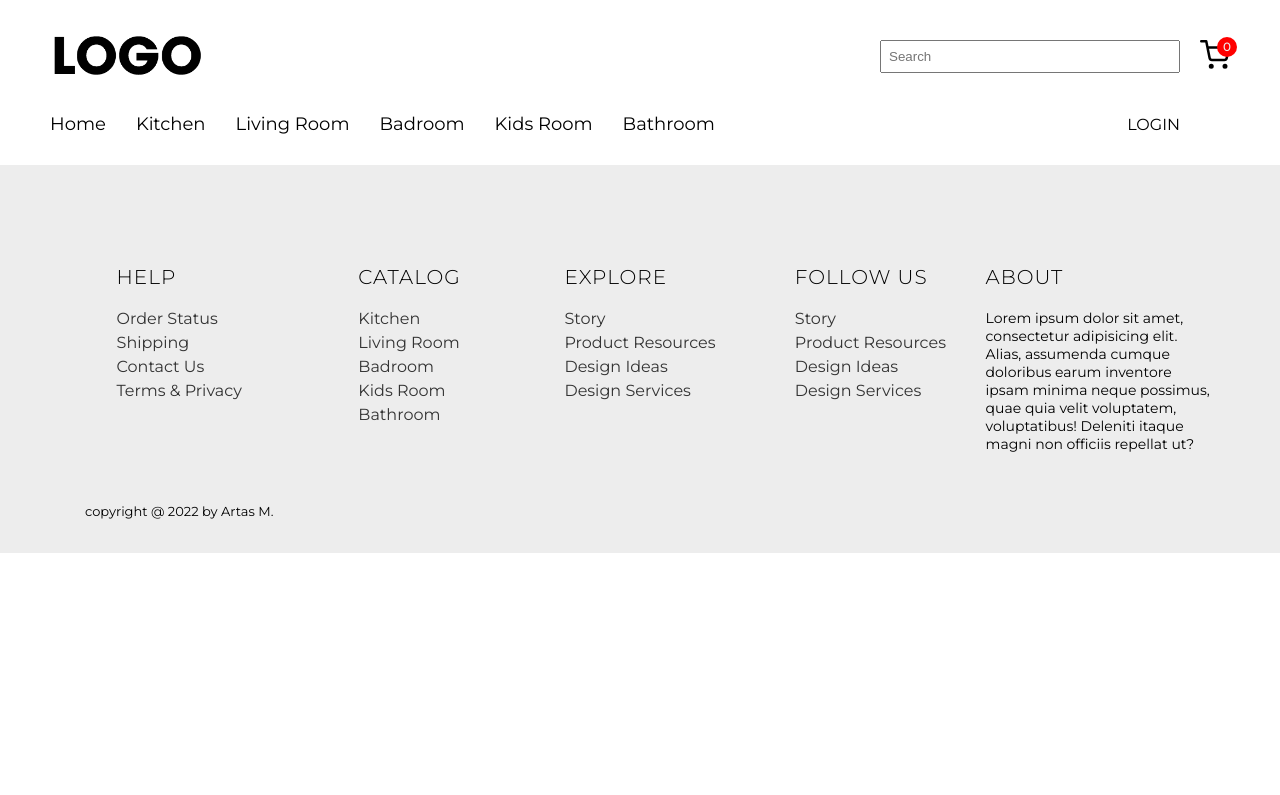
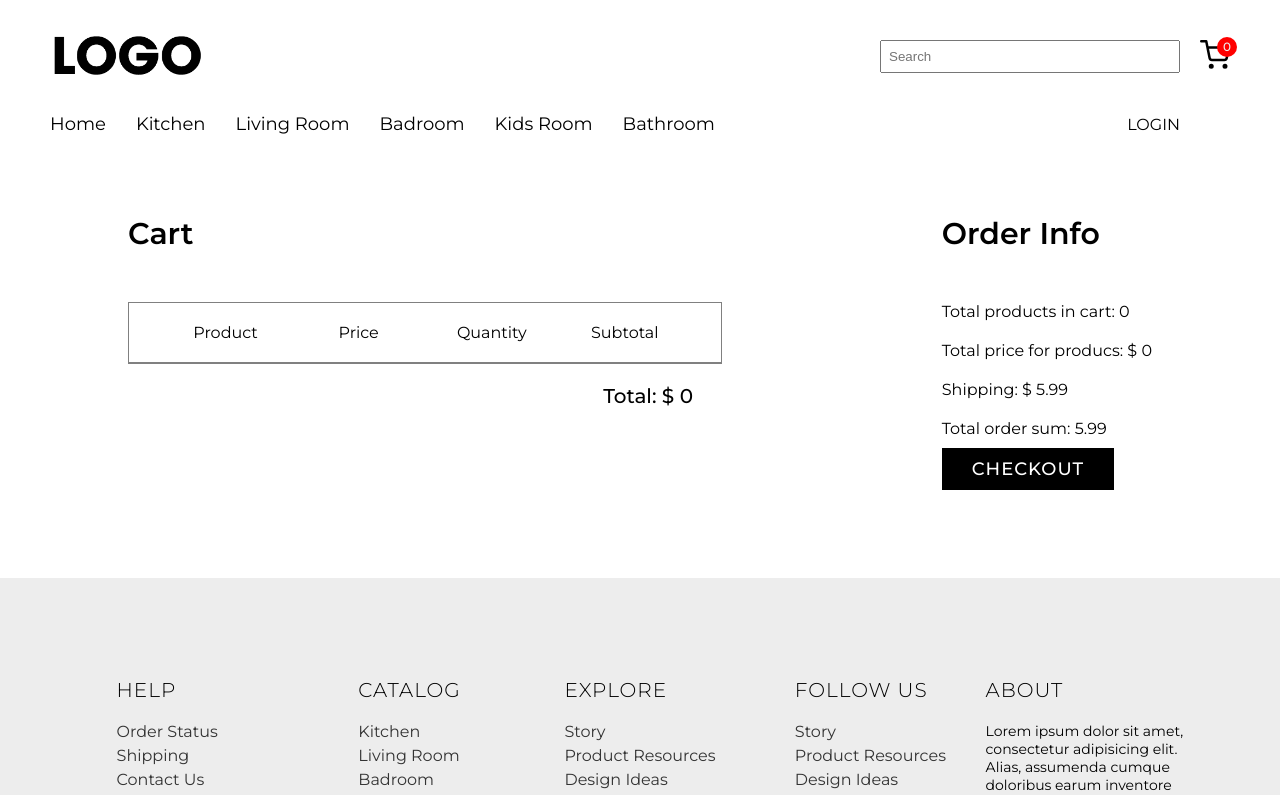
Before and after one commit to saturnas5/shop, a React (Create React App) app: page /cart in a window 1280 px wide. Shown: the top 795 px of the page. Built offline with nearby package versions, Linux system fonts and the light colour scheme.

Commit message:
added cart page

```diff
--- a/src/components/Filter/style.scss
+++ b/src/components/Filter/style.scss
@@ -69,7 +69,7 @@
     &-label {
       position: absolute;
       top: -15%;
-      left: 8%;
+      left: 7%;
       background-color: #ffffff;
       padding: 0 .5rem;
     }
--- a/src/css/style.css
+++ b/src/css/style.css
@@ -416,7 +416,7 @@ body {
   .filter__min-price-label {
     position: absolute;
     top: -15%;
-    left: 8%;
+    left: 7%;
     background-color: #ffffff;
     padding: 0 .5rem; }
   .filter__max-price-input {
@@ -615,3 +615,73 @@ body {
   .product-details__more-info {
     grid-column: 2 / 4;
     padding: 4rem; }
+
+.cart {
+  display: grid;
+  grid-template-columns: 10vw repeat(5, 1fr) 10vw; }
+  .cart__product-box {
+    grid-column: 2 / 5;
+    padding-right: 2rem;
+    padding-bottom: 15rem;
+    padding-top: 5rem; }
+  .cart__cart-title {
+    margin-bottom: 5rem;
+    font-size: 3rem; }
+  .cart__cart-table {
+    display: grid;
+    grid-template-columns: repeat(4, 1fr); }
+    .cart__cart-table-header {
+      display: grid;
+      grid-template-columns: repeat(4, 1fr);
+      grid-column: 1 / -1;
+      justify-items: center;
+      font-size: 1.6rem;
+      border: 1px solid grey;
+      padding: 2rem 3rem; }
+      .cart__cart-table-header-product {
+        grid-column: 1 / 2; }
+      .cart__cart-table-header-price {
+        grid-column: 2 / 3; }
+      .cart__cart-table-header-quantity {
+        grid-column: 3 / 4; }
+      .cart__cart-table-header-subtotal {
+        grid-column: 4 / 5; }
+    .cart__cart-table-data {
+      grid-column: 1 / -1;
+      border-bottom: 1px solid grey; }
+      .cart__cart-table-data-product {
+        display: grid;
+        grid-template-columns: repeat(4, 1fr);
+        padding: 2rem 3rem;
+        justify-items: center;
+        font-size: 1.4rem; }
+        .cart__cart-table-data-product-name {
+          display: flex;
+          align-items: center;
+          gap: 1rem; }
+          .cart__cart-table-data-product-name img {
+            width: 30%;
+            display: block; }
+  .cart__cart-total {
+    font-size: 2rem;
+    font-weight: 500;
+    grid-column: 4 / 5;
+    justify-self: center;
+    padding: 2rem 0; }
+  .cart__cart-info {
+    grid-column: 5 / 7;
+    justify-self: end;
+    padding-left: 2rem;
+    padding-top: 5rem;
+    font-size: 1.6rem; }
+    .cart__cart-info-text {
+      margin-bottom: 2rem; }
+    .cart__cart-info-checkout {
+      text-decoration: none;
+      background-color: black;
+      color: #ffffff;
+      padding: 1rem 3rem;
+      font-size: 1.8rem;
+      font-weight: 500;
+      letter-spacing: 1px;
+      text-transform: uppercase; }
--- a/src/pages/Cart/index.js
+++ b/src/pages/Cart/index.js
@@ -1,10 +1,70 @@
-import React from "react";
+import React, {useContext} from "react";
+import {Context as CartContext} from '../../context/cartContext';
+import {Link} from 'react-router-dom';
 
 const Cart = () => {
+    const {state: {cart}} = useContext(CartContext);
+
+    let totalPrice = cart.reduce((total, item) => {
+        return total + item.quantity * item.price
+    }, 0)
+
+    let totalQuantity = cart.reduce((total, item) => {
+        return total + item.quantity
+    }, 0)
+
     return (
         <>
             <div className="cart">
-
+                <div className="cart__product-box">
+                    <h3 className="cart__cart-title">
+                        Cart
+                    </h3>
+                    <div className="cart__cart-table">
+                        <div className="cart__cart-table-header">
+                            <span className="cart__cart-table-header-product">Product</span>
+                            <span className="cart__cart-table-header-price">Price</span>
+                            <span className="cart__cart-table-header-quantity">Quantity</span>
+                            <span className="cart__cart-table-header-subtotal">Subtotal</span>
+                        </div>
+                        <div className="cart__cart-table-data">
+                            {cart.map(item => {
+                                return (
+                                    <div className="cart__cart-table-data-product" key={item.id}>
+                                        <div className="cart__cart-table-data-product-name">
+                                            <img src={item.images[0]} alt={item.title}/>
+                                            <span>{item.title}</span>
+                                        </div>
+                                        <span>$ {item.price}</span>
+                                        <span>{item.quantity}</span>
+                                        <span>$ {item.quantity * item.price}</span>
+                                    </div>
+                                )
+                            })}
+                        </div>
+                        <div className="cart__cart-total">
+                            <span>Total: $ {totalPrice}</span>
+                        </div>
+                    </div>
+                </div>
+                <div className="cart__cart-info">
+                    <h3 className="cart__cart-title">
+                        Order Info
+                    </h3>
+                    <div className="cart__cart-info-text">
+                        <span>Total products in cart: {totalQuantity}</span>
+                    </div>
+                    <div className="cart__cart-info-text">
+                        <span>Total price for producs: $ {totalPrice}</span>
+                    </div>
+                    <div className="cart__cart-info-text">
+                        <span>Shipping: $ 5.99</span>
+                    </div>
+                    <div className="cart__cart-info-text">
+                        <span>Total order sum: {totalPrice + 5.99}</span>
+                    </div>
+                    <Link className="cart__cart-info-checkout" to='/'>checkout</Link>
+                </div>
             </div>
         </>
     )
--- a/src/pages/Cart/style.scss
+++ b/src/pages/Cart/style.scss
@@ -0,0 +1,101 @@
+.cart {
+  display: grid;
+  grid-template-columns: 10vw repeat(5, 1fr) 10vw;
+
+  &__product-box {
+    grid-column: 2 / 5;
+    padding-right: 2rem;
+    padding-bottom: 15rem;
+    padding-top: 5rem;
+  }
+
+  &__cart-title {
+    margin-bottom: 5rem;
+    font-size: 3rem;
+  }
+
+  &__cart-table {
+    display: grid;
+    grid-template-columns: repeat(4, 1fr);
+
+
+    &-header {
+      display: grid;
+      grid-template-columns: repeat(4, 1fr);
+      grid-column: 1 / -1;
+      justify-items: center;
+      font-size: 1.6rem;
+      border: 1px solid grey;
+      padding: 2rem 3rem;
+
+      &-product {
+        grid-column: 1 / 2;
+      }
+      &-price {
+        grid-column: 2 / 3;
+      }
+      &-quantity {
+        grid-column: 3 / 4;
+      }
+      &-subtotal {
+        grid-column: 4 / 5;
+      }
+    }
+
+    &-data {
+      grid-column: 1 / -1;
+      border-bottom: 1px solid grey;
+
+      &-product {
+        display: grid;
+        grid-template-columns: repeat(4, 1fr);
+        padding: 2rem 3rem;
+        justify-items: center;
+        font-size: 1.4rem;
+
+        &-name {
+          display: flex;
+          align-items: center;
+          gap: 1rem;
+
+          & img {
+            width: 30%;
+            display: block;
+          }
+        }
+      }
+    }
+  }
+
+  &__cart-total {
+    font-size: 2rem;
+    font-weight: 500;
+    grid-column: 4 / 5;
+    justify-self: center;
+    padding: 2rem 0;
+  }
+
+  &__cart-info {
+    grid-column: 5 / 7;
+    justify-self: end;
+    padding-left: 2rem;
+    padding-top: 5rem;
+    font-size: 1.6rem;
+
+    &-text {
+      margin-bottom: 2rem;
+    }
+
+    &-checkout {
+      text-decoration: none;
+      background-color: black;
+      color: #ffffff;
+      padding: 1rem 3rem;
+      font-size: 1.8rem;
+      font-weight: 500;
+      letter-spacing: 1px;
+      text-transform: uppercase;
+    }
+
+  }
+}
--- a/src/pages/ProductDetails/index.js
+++ b/src/pages/ProductDetails/index.js
@@ -66,18 +66,18 @@ const ProductDetails = () => {
                     </button>
                 </div>
             </div>
-            <div className="product-details__more-info">
-                <Link to={`${match.url}/details`}>testas</Link>
-                <Link to={`${match.url}/reviews`}>testas2</Link>
-                <Switch>
-                    <Route exact path={`${match.path}/details`}>
-                        <p>labas</p>
-                    </Route>
-                    <Route exact path={`${match.path}/reviews`}>
-                        <p>ate</p>
-                    </Route>
-                </Switch>
-            </div>
+            {/*<div className="product-details__more-info">*/}
+            {/*    <Link to={`${match.url}/details`}>testas</Link>*/}
+            {/*    <Link to={`${match.url}/reviews`}>testas2</Link>*/}
+            {/*    <Switch>*/}
+            {/*        <Route path={`${match.path}/details`}>*/}
+            {/*            <p>labas</p>*/}
+            {/*        </Route>*/}
+            {/*        <Route exact path={`${match.path}/reviews`}>*/}
+            {/*            <p>ate</p>*/}
+            {/*        </Route>*/}
+            {/*    </Switch>*/}
+            {/*</div>*/}
         </div>
     </>
     );
--- a/src/sass/main.scss
+++ b/src/sass/main.scss
@@ -14,3 +14,4 @@
 @import "./src/pages/Main/style";
 @import "./src/pages/ProductsPage/style";
 @import "./src/pages/ProductDetails/style";
+@import "./src/pages/Cart/style";
```
